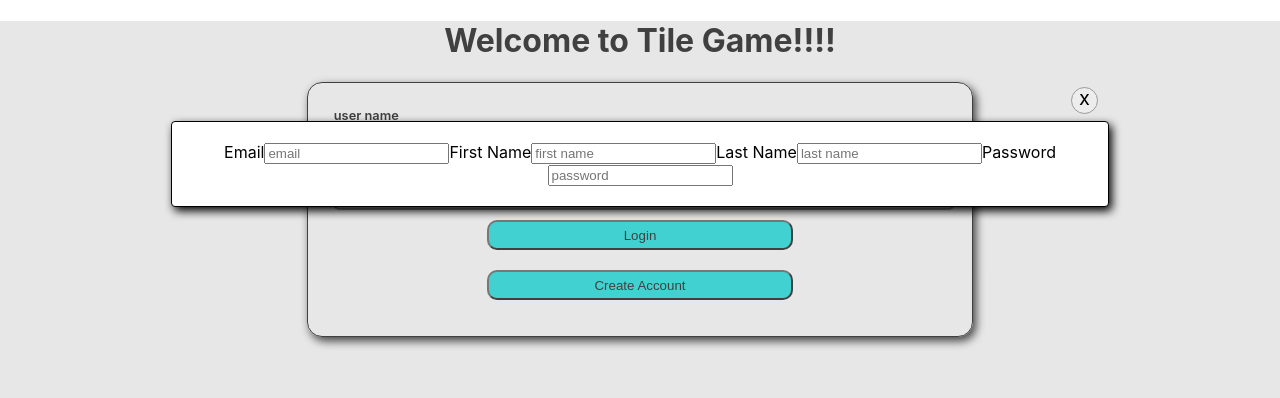
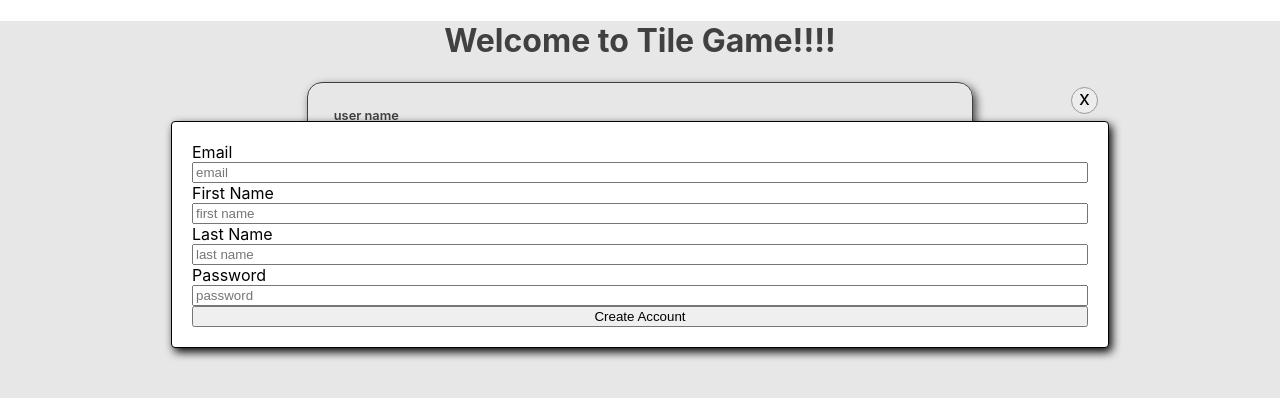
Before and after one commit to tweiss777/TileGameFrontEnd, a React (Create React App) app: page / in a window 1280 px wide. Both pictures are taken after typing "name@example.com", "Sample123" into the empty fields and a click on the button "Create Account". Shown: the top 398 px of the page. Built offline with nearby package versions, Linux system fonts and the light colour scheme.

Commit message:
implemented client side error handling on creating new account

```diff
--- a/src/components/RegisterAccountForm.jsx
+++ b/src/components/RegisterAccountForm.jsx
@@ -9,24 +9,57 @@ export default function RegisterAccountForm({handleClose}){
     const [firstName,setFirstName] = useState('');
     const [lastName,setLastName] = useState('');
 
+    const [hasErrors, setHasErrors] = useState(false);
+
     function closeForm(){
         handleClose();
+    }
+
+    function fieldOnChange(event){
+        switch(event.target.id){
+            case 'email':
+                setUsername(event.target.value);
+                break;
+            case 'first-name':
+                setFirstName(event.target.value);
+                break;
+            case 'last-name':
+                setLastName(event.target.value);
+                break;
+            case 'password':
+                setPassword(event.target.value);
+                break;
+            default:
+                break;
+        }
+    }
+
+
+    function createAccount(){
+        setHasErrors(false)
+        if(!userName || !firstName || !lastName || !password){
+            setHasErrors(true)
+            return
+        }
+
     }
 
 
     return(
         <>
+            {hasErrors && <p>One or more fields is missing...</p>}
             <div className='form-background'>
                 <div className="form-container">
                     <span className='close-icon' onClick={closeForm} >x</span>
                     <label>Email</label>
-                    <input type='text' placeholder="email" />
+                    <input onChange={fieldOnChange} id='email' type='text' placeholder="email" />
                     <label>First Name</label>
-                    <input type='text' placeholder="first name" />
+                    <input onChange={fieldOnChange} id='first-name' type='text' placeholder="first name" />
                     <label>Last Name</label>
-                    <input type='text' placeholder="last name" />
+                    <input onChange={fieldOnChange} id='last-name' type='text' placeholder="last name" />
                     <label>Password</label>
-                    <input type='password' placeholder="password" />
+                    <input onChange={fieldOnChange} id='password' type='password' placeholder="password" />
+                    <button onClick={createAccount}>Create Account</button>
                 </div>
 
 
--- a/src/styles/CreateAccount.css
+++ b/src/styles/CreateAccount.css
@@ -8,6 +8,10 @@
 
 
 .form-container{
+    border-radius: 10px;
+    text-align: left;
+    display: flex;
+    flex-direction: column;
     align-self: center;
     width: 70%;
     position: relative;
@@ -29,7 +33,6 @@
 
 
 .form-container input{
-    /* width: 100%; */
 }
 
 
@@ -47,4 +50,10 @@
     text-align: center;
     border: 1px solid #999;
     font-size: 20px;
+    transition: 0.3s ease-in;
 }
+
+.close-icon:hover{
+    color: #FFFFFF;
+    background-color: #000000;
+}
```
